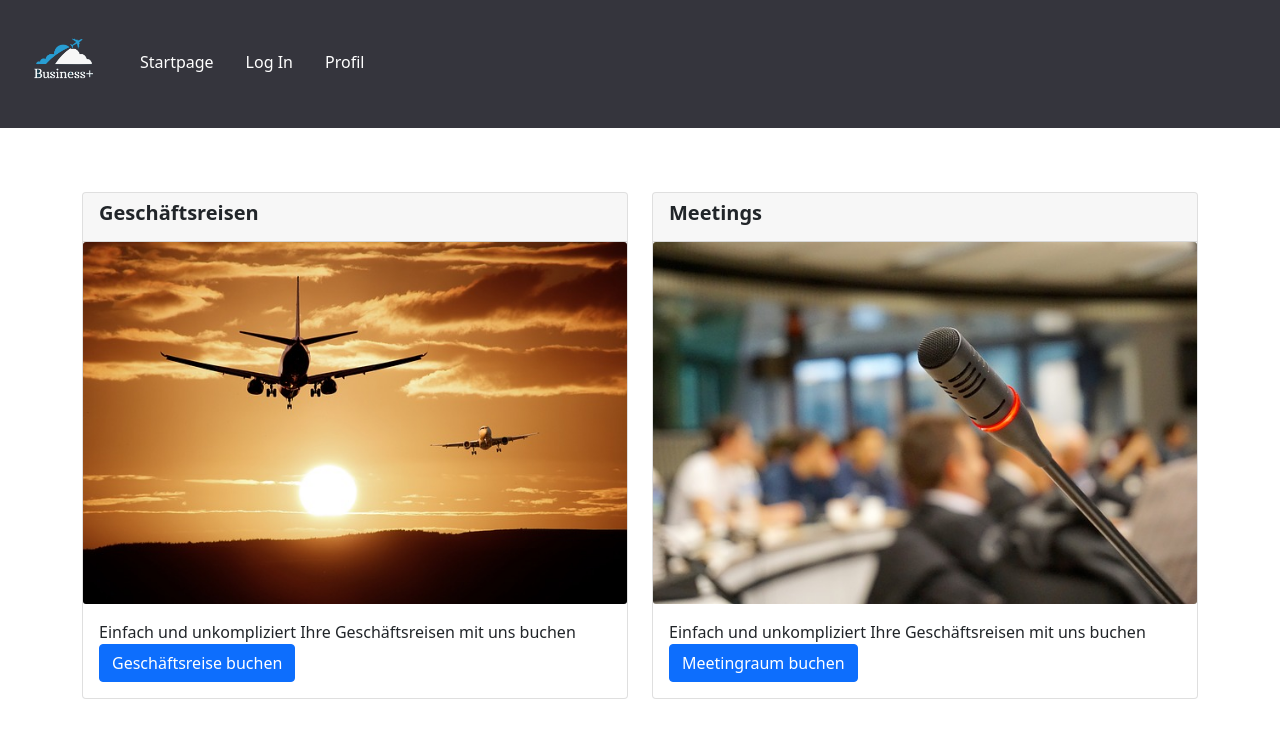
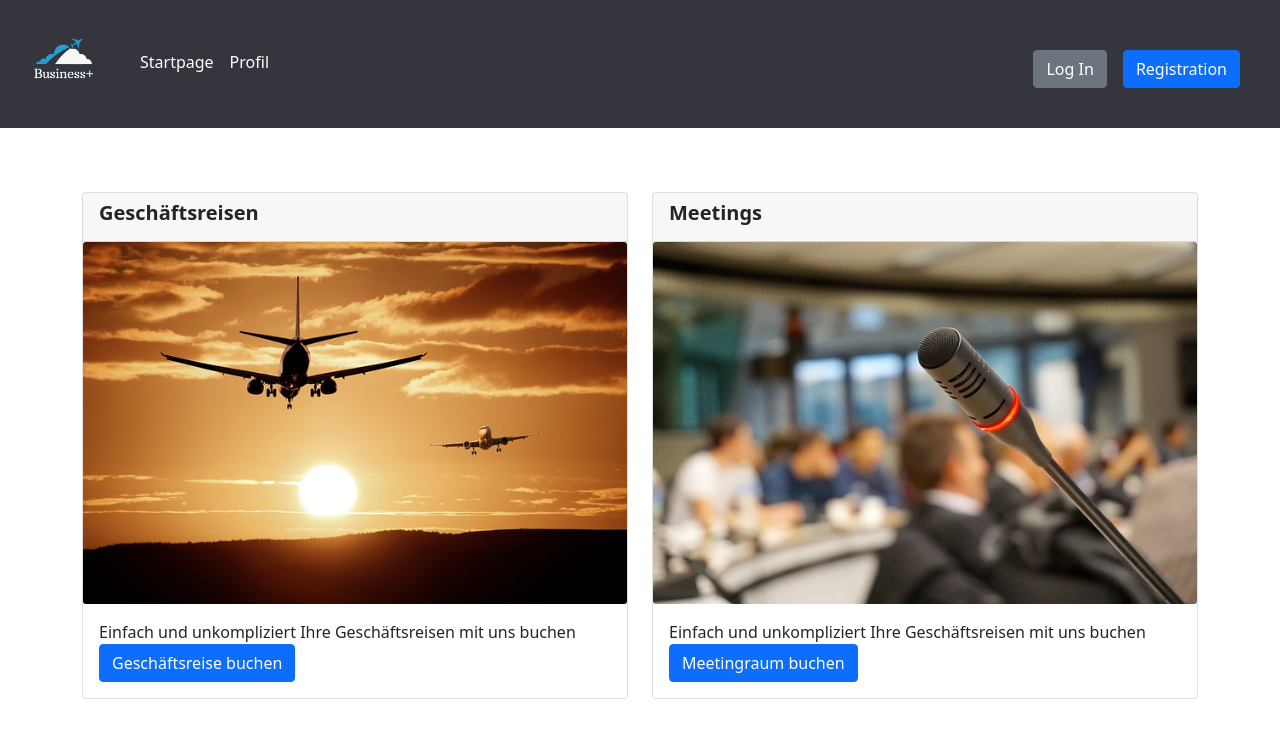
Before and after one commit to C0RR1T/business-plus, a React (Create React App) app: page / in a window 1280 px wide. Shown: the top 738 px of the page. Built offline with nearby package versions, Linux system fonts and the light colour scheme.

Commit message:
navigation improvements

```diff
--- a/src/routes/navigation/Navigation.tsx
+++ b/src/routes/navigation/Navigation.tsx
@@ -1,5 +1,5 @@
 import logo from '../../static/business_plus__logo.png';
-import { Col, Container, Row } from 'react-bootstrap';
+import { Button, Col, Container, Row } from 'react-bootstrap';
 import { Link } from 'react-router-dom';
 import './navigation.css';
 
@@ -19,13 +19,20 @@ export default function Navigation() {
                         </Link>
                         <Link
                             className={'navigation__routing-link'}
+                            to={'/profile'}>
+                            Profil
+                        </Link>
+                    </Col>
+                    <Col className={'navigation__registration-and-logIn'}>
+                        <Link
+                            className={'navigation__routing-link'}
                             to={'/login'}>
-                            Log In
+                            <Button variant={'secondary'}>Log In</Button>
                         </Link>
                         <Link
                             className={'navigation__routing-link'}
-                            to={'/profile'}>
-                            Profil
+                            to={'/register'}>
+                            <Button>Registration</Button>
                         </Link>
                     </Col>
                 </Row>
--- a/src/routes/navigation/navigation.css
+++ b/src/routes/navigation/navigation.css
@@ -16,5 +16,19 @@
 .navigation__routing-link {
     text-decoration: none;
     color: white;
-    margin-right: 2rem;
+    margin-right: 1rem;
 }
+
+.navigation__registration-and-logIn{
+    text-align: right;
+}
+
+.navigation__main-button{
+    background: #269BD0;
+    border: #278bbd;
+}
+
+.navigation__secondary-button{
+    background: #4a5167;
+    border: #3f4558;
+}
--- a/src/routes/start-page/StartPage.tsx
+++ b/src/routes/start-page/StartPage.tsx
@@ -27,9 +27,7 @@ export default function StartPage() {
                                     Geschäftsreisen mit uns buchen
                                 </div>
                                 <Link to={'/travels'}>
-                                    <Button className={'start-page__button'}>
-                                        Geschäftsreise buchen
-                                    </Button>
+                                    <Button>Geschäftsreise buchen</Button>
                                 </Link>
                             </Card.Body>
                         </Card>
@@ -49,9 +47,7 @@ export default function StartPage() {
                                     Geschäftsreisen mit uns buchen
                                 </div>
                                 <Link to={'/meetings'}>
-                                    <Button className={'start-page__button'}>
-                                        Meetingraum buchen
-                                    </Button>
+                                    <Button>Meetingraum buchen</Button>
                                 </Link>
                             </Card.Body>
                         </Card>
--- a/src/routes/start-page/start-page.css
+++ b/src/routes/start-page/start-page.css
@@ -1,12 +1,7 @@
-.start-page__container{
+.start-page__container {
     margin-top: 5%;
 }
 
-.start-page__card-header{
-    font-weight: bolder;
+.start-page__card-header {
+    font-weight: bold;
 }
-
-.start-page__button{
-    background: #269BD0;
-    border: #278bbd;
-}
```
